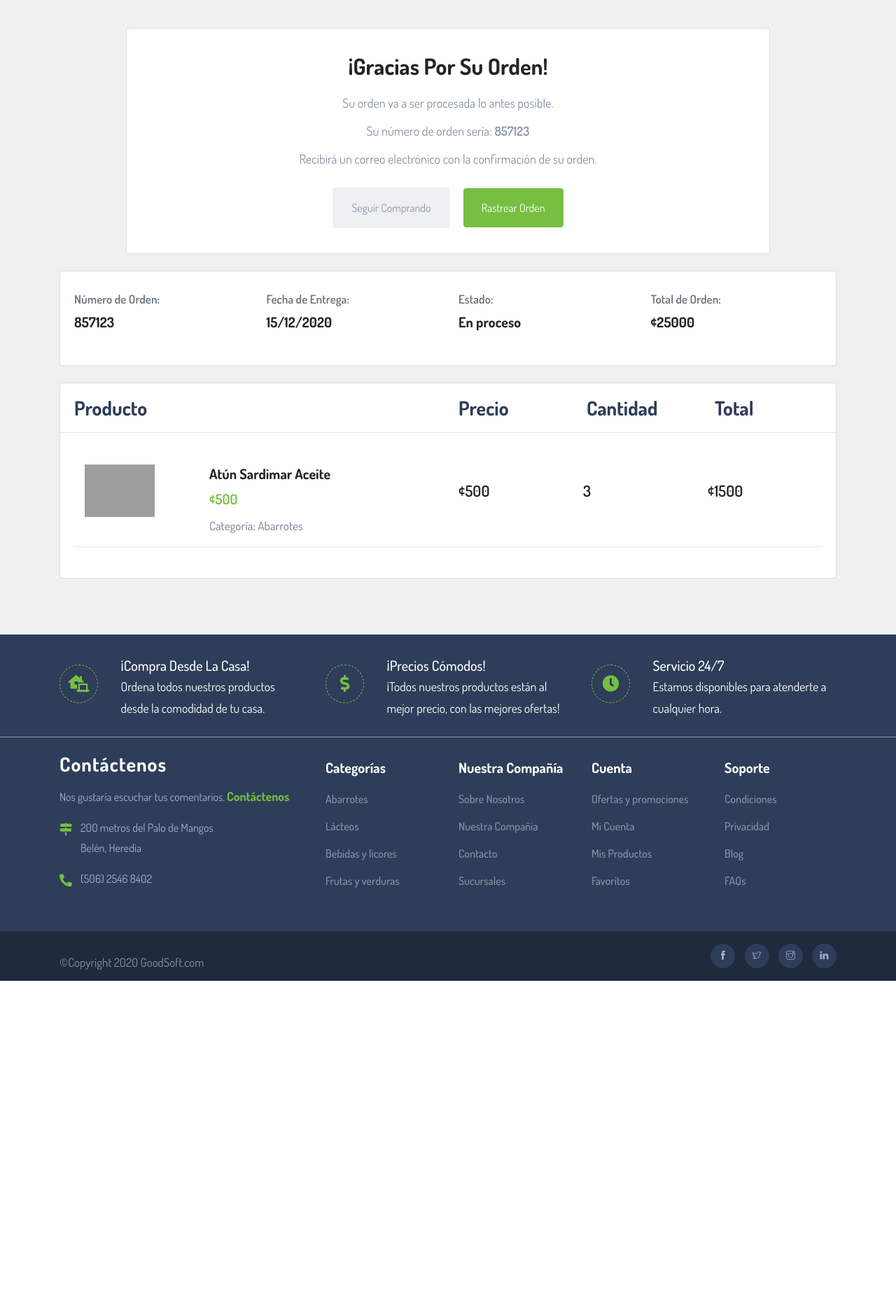
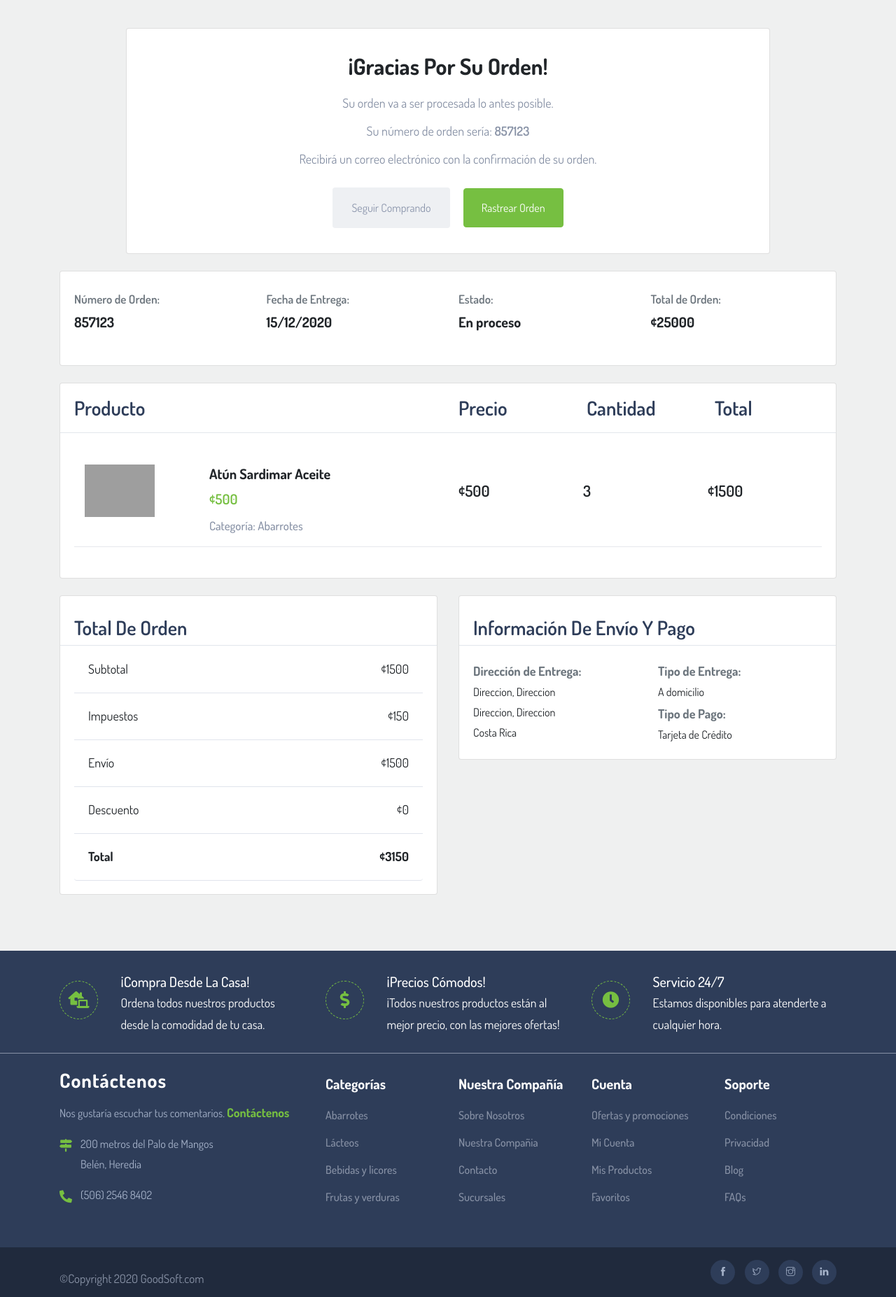
Before and after one commit to josgabfer/Alfagada, a PHP site: page /order_summary.php in a window 1280 px wide. Shown: the part 279-2133 px from the top of the page at 70% size. Before the commit the page ends 1681 px from the top, so only its background shows below. Run offline with PHP 8.4, Linux system fonts and the light colour scheme; some libraries are stand-ins or nearby versions; grey boxes are pictures that could not be loaded.

Commit message:
Order Confirmation ready

```diff
--- a/Resources/Styles/styles_summary.css
+++ b/Resources/Styles/styles_summary.css
@@ -93,7 +93,7 @@
 }
 
 .confirmation-card-header h4{
-    font-weight: 650;
+    font-weight: 600;
     font-size: 28px;
 }
 
@@ -126,3 +126,12 @@ ul.item-groups li{
     font-weight: 600;
     font-size: 20px;
 }
+
+.price-card-body span{
+    font-size: 18px;
+}
+
+.info_pago{
+    color: #6c757d;
+    font-size: 18px;
+}
--- a/order_summary.php
+++ b/order_summary.php
@@ -114,7 +114,78 @@
                                 </li>
                             </ul>
                         </div>
+                        <div class="">
+
+                        </div>
                     </div>
+                    <br/>
+                    <div class="row">
+                        <div class="col-lg-6 col-md-6">
+                            <div class="confirmation-card">
+                                <div class="confirmation-card-header">
+                                    <h4 class="mb-0">Total de Orden</h4>
+                                </div>
+                                <div class="card-body price-card-body">
+                                    <ul class="list-group list-group-sm list-group-flush-y list-group-flush-x">
+                                        <li class="list-group-item d-flex">
+                                            <span>Subtotal</span>
+                                            <span class="ml-auto">¢1500</span>
+                                        </li>
+                                        <li class="list-group-item d-flex">
+                                            <span>Impuestos</span>
+                                            <span class="ml-auto">¢150</span>
+                                        </li>
+                                        <li class="list-group-item d-flex">
+                                            <span>Envío</span>
+                                            <span class="ml-auto">¢1500</span>
+                                        </li>
+                                        <li class="list-group-item d-flex">
+                                            <span>Descuento</span>
+                                            <span class="ml-auto">¢0</span>
+                                        </li>
+                                        <li class="list-group-item d-flex font-weight-bold">
+                                            <span>Total</span>
+                                            <span class="ml-auto">¢3150</span>
+                                        </li>
+                                    </ul>
+                                </div>
+                            </div>
+                        </div>
+                        <div class="col-lg-6 col-md-6">
+                            <div class="confirmation-card">
+                                <div class="confirmation-card-header">
+                                        <h4 class="mb-0">Información de Envío y Pago</h4>
+                                    </div>
+                                    <div class="card-body price-card-body">
+                                        <div class="row">
+                                            <div class="col-12 col-md-6">
+                                                <p class="info_pago font-weight-bold">Dirección de Entrega:</p>
+                                                <p class="info-pago">
+                                                    Direccion, Direccion
+                                                    <br>
+                                                    Direccion, Direccion
+                                                    <br>
+                                                    Costa Rica
+                                                    <br>
+                                                </p>
+                                            </div>
+                                            <div class="col-12 col-md-6">
+                                                <p class="info_pago font-weight-bold">Tipo de Entrega:</p>
+                                                <p class="info-pago">
+                                                    A domicilio
+                                                </p>
+                                                <p class="info_pago font-weight-bold">Tipo de Pago:</p>
+                                                <p class="info-pago">
+                                                    Tarjeta de Crédito
+                                                </p>
+                                            </div>
+                                        </div>
+                                    </div>
+                                </div>
+                            </div>
+                        </div>
+                    </div>
+
                 </div>
             </div>
         </div>
```
